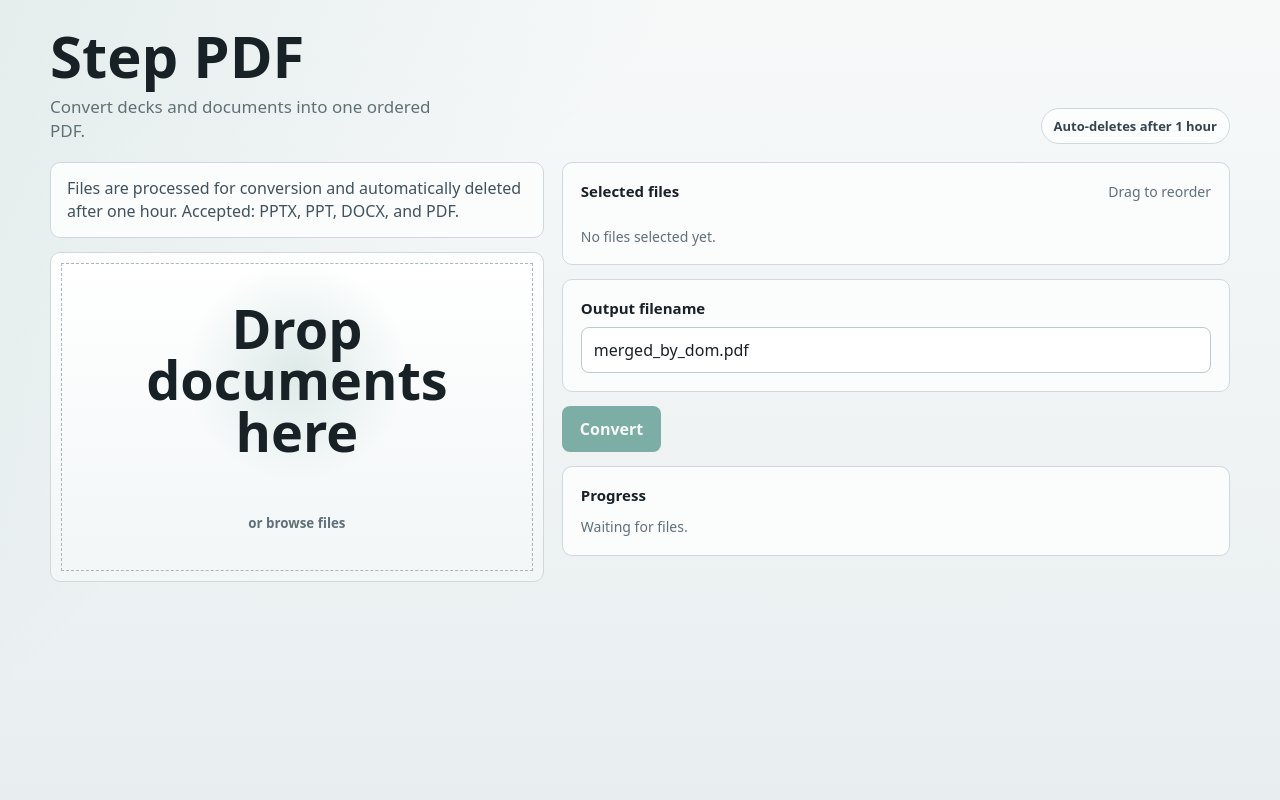
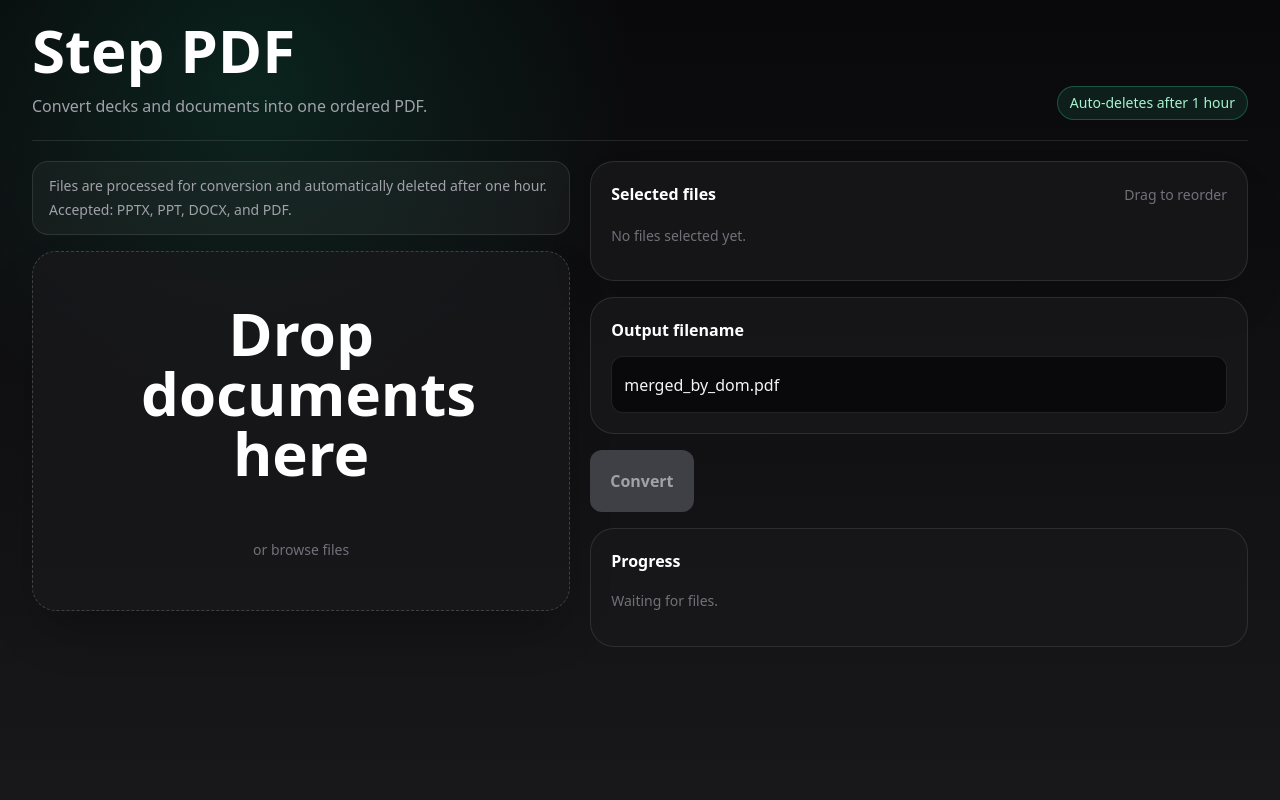
Before and after one commit to domljl/steppdf, a FastAPI app: page / in a window 1280 px wide. Run offline with FastAPI, Linux system fonts and the light colour scheme; some libraries are stand-ins or nearby versions.

Commit message:
style: switch UI to dark Tailwind

```diff
--- a/app/static/app.js
+++ b/app/static/app.js
@@ -9,6 +9,11 @@ const progressPanel = document.querySelector("#progress-panel");
 const acceptedExtensions = new Set(["pptx", "ppt", "docx", "pdf"]);
 const maxFiles = Number(form.dataset.maxFiles);
 const maxTotalBytes = Number(form.dataset.maxTotalBytes);
+const emptyStateClass = "mt-1 text-sm text-zinc-500";
+const fileRowClass = "grid grid-cols-[minmax(0,1fr)_auto_auto_auto] items-center gap-2 rounded-2xl border border-white/10 bg-zinc-950/80 p-3 text-sm sm:text-base";
+const fileNameClass = "min-w-0 truncate font-medium text-zinc-100";
+const fileButtonClass = "rounded-lg border border-white/10 bg-white/[0.04] px-3 py-2 text-sm font-medium text-zinc-300 transition hover:border-emerald-300/50 hover:text-emerald-100 disabled:cursor-not-allowed disabled:opacity-40";
+const downloadClass = "inline-flex w-fit rounded-xl bg-emerald-300 px-5 py-3 font-semibold text-zinc-950 no-underline transition hover:bg-emerald-200 active:translate-y-px";
 let chosenFiles = [];
 let nextFileId = 1;
 
@@ -40,14 +45,18 @@ function showProgress(message, percent) {
 function showFailure(job) {
   progressPanel.replaceChildren();
   const message = document.createElement("p");
+  message.className = "font-semibold text-red-300";
   message.textContent = job.message;
   progressPanel.append(message);
 
   if (job.error_detail) {
     const details = document.createElement("details");
+    details.className = "mt-3";
     const summary = document.createElement("summary");
+    summary.className = "cursor-pointer font-semibold text-emerald-200";
     summary.textContent = "Technical details";
     const pre = document.createElement("pre");
+    pre.className = "mt-3 overflow-auto rounded-xl border border-white/10 bg-zinc-950 p-3 text-sm text-zinc-300";
     pre.textContent = job.error_detail;
     details.append(summary, pre);
     progressPanel.append(details);
@@ -79,7 +88,7 @@ function renderFiles() {
 
   if (chosenFiles.length === 0) {
     const item = document.createElement("li");
-    item.className = "empty-list";
+    item.className = emptyStateClass;
     item.textContent = "No files selected yet.";
     selectedFiles.append(item);
     syncMergeOrder();
@@ -88,15 +97,18 @@ function renderFiles() {
 
   for (const [index, entry] of chosenFiles.entries()) {
     const item = document.createElement("li");
+    item.className = fileRowClass;
     item.draggable = true;
     item.dataset.fileId = entry.id;
 
     const name = document.createElement("span");
+    name.className = fileNameClass;
     name.textContent = entry.file.name;
     item.append(name);
 
     const up = document.createElement("button");
     up.type = "button";
+    up.className = fileButtonClass;
     up.textContent = "Up";
     up.disabled = index === 0;
     up.addEventListener("click", () => moveFile(index, index - 1));
@@ -104,6 +116,7 @@ function renderFiles() {
 
     const down = document.createElement("button");
     down.type = "button";
+    down.className = fileButtonClass;
     down.textContent = "Down";
     down.disabled = index === chosenFiles.length - 1;
     down.addEventListener("click", () => moveFile(index, index + 1));
@@ -111,6 +124,7 @@ function renderFiles() {
 
     const remove = document.createElement("button");
     remove.type = "button";
+    remove.className = fileButtonClass;
     remove.textContent = "Remove";
     remove.addEventListener("click", () => removeFile(entry.id));
     item.append(remove);
@@ -185,6 +199,7 @@ function pollJob(jobId) {
         progressPanel.replaceChildren();
         const link = document.createElement("a");
         link.href = `/jobs/${job.job_id}/download`;
+        link.className = downloadClass;
         link.textContent = `Download ${job.output_filename}`;
         progressPanel.append(link);
       }
--- a/app/static/styles.css
+++ /dev/null
@@ -1,341 +0,0 @@
-:root {
-  color-scheme: light;
-  font-family: ui-sans-serif, system-ui, -apple-system, BlinkMacSystemFont, "Segoe UI", sans-serif;
-  background: #eef2f3;
-  color: #172126;
-  --accent: #0d6b5a;
-  --accent-strong: #094d42;
-  --border: #cfd9dd;
-  --muted: #607079;
-  --surface: #fbfcfc;
-  --surface-2: #f4f7f8;
-  --danger: #9c2f24;
-  --radius: 10px;
-}
-
-* {
-  box-sizing: border-box;
-}
-
-body {
-  margin: 0;
-}
-
-button,
-input {
-  font: inherit;
-}
-
-.page {
-  min-height: 100dvh;
-  padding: 28px;
-  background:
-    linear-gradient(135deg, rgb(13 107 90 / 0.08), transparent 34%),
-    linear-gradient(180deg, #f7f9f9 0%, #e8eef0 100%);
-}
-
-.tool {
-  width: min(1180px, 100%);
-  margin: 0 auto;
-}
-
-.header {
-  display: flex;
-  align-items: end;
-  justify-content: space-between;
-  gap: 20px;
-  margin-bottom: 18px;
-}
-
-h1,
-h2,
-p {
-  margin: 0;
-}
-
-h1 {
-  font-size: clamp(34px, 5vw, 58px);
-  line-height: 0.98;
-  letter-spacing: 0;
-}
-
-.header p {
-  max-width: 42ch;
-  margin-top: 10px;
-  color: var(--muted);
-  font-size: 17px;
-  line-height: 1.45;
-}
-
-.retention {
-  flex: 0 0 auto;
-  border: 1px solid var(--border);
-  border-radius: 999px;
-  padding: 8px 12px;
-  background: rgb(255 255 255 / 0.72);
-  color: #34454d;
-  font-size: 13px;
-  font-weight: 700;
-}
-
-.workspace {
-  display: grid;
-  grid-template-columns: minmax(320px, 0.85fr) minmax(420px, 1.15fr);
-  gap: 18px;
-  align-items: start;
-}
-
-.upload-column,
-.review-column {
-  display: grid;
-  gap: 14px;
-}
-
-.dropzone,
-.panel,
-.field,
-.notice {
-  border: 1px solid var(--border);
-  border-radius: var(--radius);
-  background: var(--surface);
-}
-
-.notice {
-  padding: 14px 16px;
-  color: #40525b;
-  line-height: 1.45;
-}
-
-.dropzone {
-  position: relative;
-  display: grid;
-  min-height: 330px;
-  place-items: center;
-  padding: 28px;
-  text-align: center;
-  cursor: pointer;
-  background:
-    radial-gradient(circle at 50% 36%, rgb(13 107 90 / 0.12), transparent 34%),
-    linear-gradient(180deg, #ffffff, #f2f6f7);
-  outline: 1px dashed #a8b8be;
-  outline-offset: -12px;
-  transition: transform 160ms ease, border-color 160ms ease, outline-color 160ms ease;
-}
-
-.dropzone:hover,
-.dropzone:focus-within {
-  border-color: var(--accent);
-  outline-color: var(--accent);
-  transform: translateY(-1px);
-}
-
-.dropzone input {
-  position: absolute;
-  inline-size: 1px;
-  block-size: 1px;
-  opacity: 0;
-}
-
-.dropzone span {
-  display: block;
-  max-width: 11ch;
-  font-size: clamp(34px, 5vw, 54px);
-  font-weight: 800;
-  line-height: 0.96;
-}
-
-.dropzone small {
-  display: block;
-  margin-top: 14px;
-  color: var(--muted);
-  font-weight: 700;
-}
-
-.panel,
-.field {
-  padding: 18px;
-}
-
-.panel-heading {
-  display: flex;
-  align-items: baseline;
-  justify-content: space-between;
-  gap: 12px;
-}
-
-.panel h2,
-.field span {
-  font-size: 15px;
-  font-weight: 800;
-}
-
-.panel-heading span,
-.empty-list {
-  color: var(--muted);
-  font-size: 14px;
-}
-
-.empty-list {
-  margin-top: 12px;
-}
-
-.file-list {
-  display: grid;
-  gap: 8px;
-  margin: 14px 0 0;
-  padding: 0;
-  list-style: none;
-}
-
-.file-list li:not(.empty-list) {
-  display: grid;
-  grid-template-columns: minmax(0, 1fr) auto auto auto;
-  gap: 8px;
-  align-items: center;
-  border: 1px solid var(--border);
-  border-radius: 8px;
-  padding: 10px;
-  background: var(--surface-2);
-}
-
-.file-list li[draggable="true"] {
-  cursor: grab;
-}
-
-.file-list span {
-  min-width: 0;
-  overflow: hidden;
-  text-overflow: ellipsis;
-  white-space: nowrap;
-  font-weight: 700;
-}
-
-.file-list button {
-  border: 1px solid #bfccd1;
-  border-radius: 8px;
-  padding: 7px 9px;
-  background: #ffffff;
-  color: #26363d;
-}
-
-.file-list button:hover:not(:disabled) {
-  border-color: var(--accent);
-  color: var(--accent-strong);
-}
-
-.message {
-  min-height: 20px;
-  color: var(--danger);
-  font-weight: 700;
-}
-
-.field {
-  display: grid;
-  gap: 9px;
-}
-
-.field input {
-  width: 100%;
-  border: 1px solid #bdcbd0;
-  border-radius: 8px;
-  padding: 11px 12px;
-  background: #ffffff;
-  color: #172126;
-}
-
-.field input:focus {
-  border-color: var(--accent);
-  outline: 3px solid rgb(13 107 90 / 0.18);
-}
-
-#convert-button,
-#progress-panel a {
-  width: fit-content;
-  border: 0;
-  border-radius: 8px;
-  background: var(--accent);
-  color: #ffffff;
-  padding: 12px 18px;
-  font-weight: 800;
-  text-decoration: none;
-  cursor: pointer;
-  transition: transform 120ms ease, background 120ms ease;
-}
-
-#convert-button:hover:not(:disabled),
-#progress-panel a:hover {
-  background: var(--accent-strong);
-}
-
-#convert-button:active,
-#progress-panel a:active {
-  transform: translateY(1px);
-}
-
-#convert-button:disabled {
-  cursor: not-allowed;
-  opacity: 0.5;
-}
-
-#progress-panel {
-  line-height: 1.45;
-}
-
-#progress-panel:not(.empty-list) {
-  margin-top: 12px;
-}
-
-#progress-panel p {
-  color: var(--danger);
-  font-weight: 800;
-}
-
-details {
-  margin-top: 12px;
-}
-
-summary {
-  cursor: pointer;
-  color: var(--accent-strong);
-  font-weight: 800;
-}
-
-pre {
-  overflow: auto;
-  border: 1px solid var(--border);
-  border-radius: 8px;
-  padding: 12px;
-  background: #eef3f4;
-  color: #26363d;
-}
-
-@media (max-width: 820px) {
-  .page {
-    padding: 18px;
-  }
-
-  .header {
-    display: grid;
-    align-items: start;
-  }
-
-  .retention {
-    width: fit-content;
-  }
-
-  .workspace {
-    grid-template-columns: 1fr;
-  }
-
-  .dropzone {
-    min-height: 220px;
-  }
-
-  .file-list li:not(.empty-list) {
-    grid-template-columns: 1fr 1fr 1fr;
-  }
-
-  .file-list span {
-    grid-column: 1 / -1;
-  }
-}
--- a/app/templates/index.html
+++ b/app/templates/index.html
@@ -4,56 +4,56 @@
     <meta charset="utf-8">
     <meta name="viewport" content="width=device-width, initial-scale=1">
     <title>Step PDF</title>
-    <link rel="stylesheet" href="/static/styles.css">
+    <script src="https://cdn.tailwindcss.com"></script>
     <script src="/static/app.js" defer></script>
   </head>
-  <body>
-    <main class="page">
-      <section class="tool">
-        <header class="header">
+  <body class="min-h-[100dvh] bg-zinc-950 text-zinc-100 antialiased">
+    <main class="min-h-[100dvh] bg-[radial-gradient(circle_at_20%_10%,rgba(16,185,129,0.14),transparent_30%),linear-gradient(180deg,#09090b_0%,#18181b_100%)] px-4 py-5 sm:px-6 lg:px-8">
+      <section class="mx-auto grid w-full max-w-7xl gap-5">
+        <header class="flex flex-col gap-4 border-b border-white/10 pb-5 md:flex-row md:items-end md:justify-between">
           <div>
-            <h1>Step PDF</h1>
-            <p>Convert decks and documents into one ordered PDF.</p>
+            <h1 class="text-5xl font-semibold leading-none tracking-normal text-white sm:text-6xl">Step PDF</h1>
+            <p class="mt-3 max-w-xl text-base leading-7 text-zinc-400">Convert decks and documents into one ordered PDF.</p>
           </div>
-          <span class="retention">Auto-deletes after 1 hour</span>
+          <span class="w-fit rounded-full border border-emerald-400/30 bg-emerald-400/10 px-3 py-1.5 text-sm font-medium text-emerald-200">Auto-deletes after 1 hour</span>
         </header>
 
-        <form class="workspace" id="conversion-form" data-max-files="50" data-max-total-bytes="1073741824">
-          <div class="upload-column">
-            <p class="notice">Files are processed for conversion and automatically deleted after one hour. Accepted: PPTX, PPT, DOCX, and PDF.</p>
+        <form class="grid gap-5 lg:grid-cols-[0.9fr_1.1fr]" id="conversion-form" data-max-files="50" data-max-total-bytes="1073741824">
+          <div class="grid gap-4">
+            <p class="rounded-2xl border border-white/10 bg-white/[0.04] px-4 py-3 text-sm leading-6 text-zinc-400">Files are processed for conversion and automatically deleted after one hour. Accepted: PPTX, PPT, DOCX, and PDF.</p>
 
-            <label class="dropzone" id="dropzone">
-              <input id="file-input" type="file" multiple accept=".pptx,.ppt,.docx,.pdf">
-              <span>Drop documents here</span>
-              <small>or browse files</small>
+            <label class="group grid min-h-[280px] cursor-pointer place-items-center rounded-3xl border border-dashed border-zinc-700 bg-zinc-900/80 p-8 text-center shadow-2xl shadow-black/30 transition duration-200 hover:-translate-y-0.5 hover:border-emerald-300/70 hover:bg-zinc-900 focus-within:border-emerald-300/70 sm:min-h-[360px]" id="dropzone">
+              <input class="sr-only" id="file-input" type="file" multiple accept=".pptx,.ppt,.docx,.pdf">
+              <span class="max-w-xs text-5xl font-semibold leading-none tracking-normal text-white sm:text-6xl">Drop documents here</span>
+              <small class="mt-5 text-sm font-medium text-zinc-500 group-hover:text-emerald-200">or browse files</small>
             </label>
-            <div class="message" id="file-message" role="status" aria-live="polite"></div>
+            <div class="min-h-5 text-sm font-medium text-red-300" id="file-message" role="status" aria-live="polite"></div>
           </div>
 
-          <div class="review-column">
-            <section class="panel" aria-labelledby="selected-files-heading">
-              <div class="panel-heading">
-                <h2 id="selected-files-heading">Selected files</h2>
-                <span>Drag to reorder</span>
+          <div class="grid gap-4">
+            <section class="rounded-3xl border border-white/10 bg-zinc-900/80 p-5 shadow-2xl shadow-black/20" aria-labelledby="selected-files-heading">
+              <div class="flex items-baseline justify-between gap-4">
+                <h2 class="text-base font-semibold text-white" id="selected-files-heading">Selected files</h2>
+                <span class="text-sm text-zinc-500">Drag to reorder</span>
               </div>
-              <ol class="file-list" id="selected-files">
-                <li class="empty-list">No files selected yet.</li>
+              <ol class="mt-4 grid gap-2" id="selected-files">
+                <li class="mt-1 text-sm text-zinc-500">No files selected yet.</li>
               </ol>
               <input id="merge-order" name="merge_order" type="hidden" value="[]">
             </section>
 
-            <label class="field">
-              <span>Output filename</span>
-              <input name="output_filename" value="{{ default_filename }}">
+            <label class="grid gap-2 rounded-3xl border border-white/10 bg-zinc-900/80 p-5">
+              <span class="text-base font-semibold text-white">Output filename</span>
+              <input class="w-full rounded-xl border border-white/10 bg-zinc-950 px-3 py-3 text-zinc-100 outline-none transition placeholder:text-zinc-600 focus:border-emerald-300/70 focus:ring-4 focus:ring-emerald-400/10" name="output_filename" value="{{ default_filename }}">
             </label>
 
-            <button id="convert-button" type="button" disabled>Convert</button>
+            <button class="w-fit rounded-xl bg-emerald-300 px-5 py-3 font-semibold text-zinc-950 transition duration-150 hover:bg-emerald-200 active:translate-y-px disabled:cursor-not-allowed disabled:bg-zinc-700 disabled:text-zinc-400" id="convert-button" type="button" disabled>Convert</button>
 
-            <section class="panel" aria-labelledby="progress-heading">
-              <div class="panel-heading">
-                <h2 id="progress-heading">Progress</h2>
+            <section class="rounded-3xl border border-white/10 bg-zinc-900/80 p-5" aria-labelledby="progress-heading">
+              <div class="flex items-baseline justify-between gap-4">
+                <h2 class="text-base font-semibold text-white" id="progress-heading">Progress</h2>
               </div>
-              <div class="empty-list" id="progress-panel">Waiting for files.</div>
+              <div class="mt-4 text-sm leading-6 text-zinc-500" id="progress-panel">Waiting for files.</div>
             </section>
           </div>
         </form>
```
